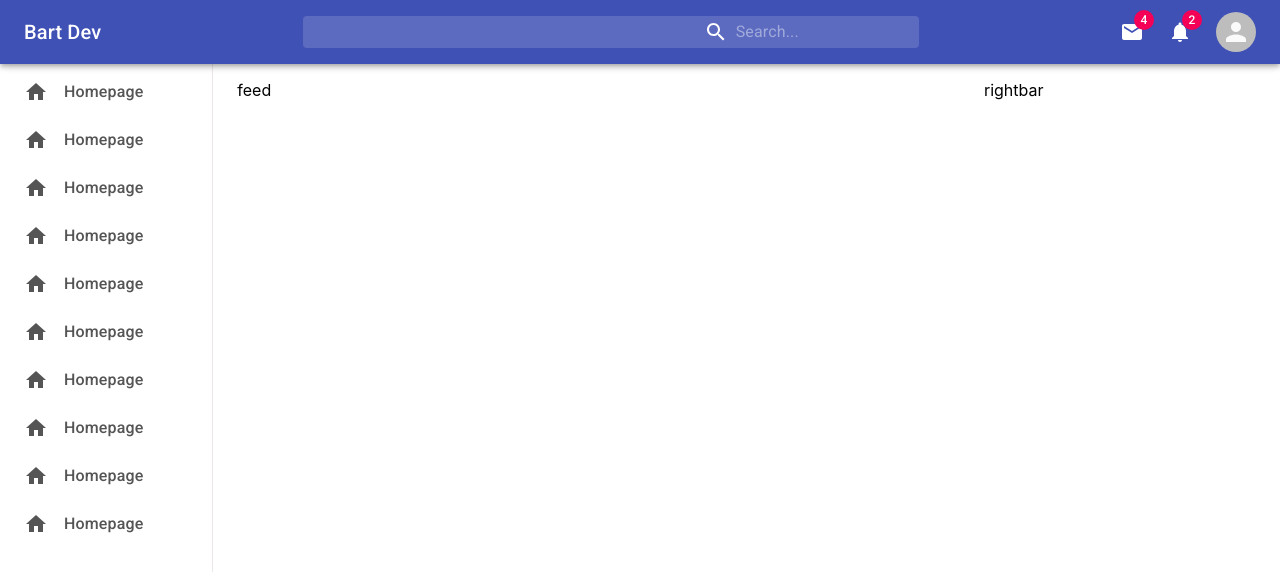
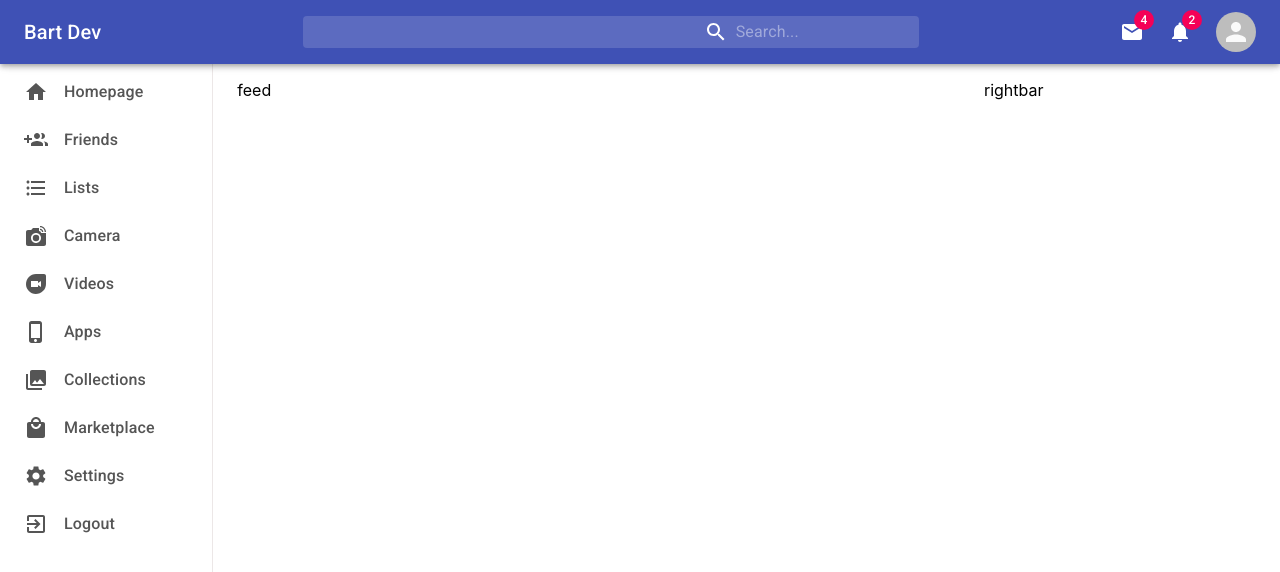
Before and after one commit to IlyaKrapivnoy/material_ui_responsive_site, a React (Create React App) app: page / in a window 1280 px wide. Shown: the top 572 px of the page. Built offline with nearby package versions, Linux system fonts and the light colour scheme.

Commit message:
add icons and items titles

```diff
--- a/src/components/Sidebar.jsx
+++ b/src/components/Sidebar.jsx
@@ -1,5 +1,14 @@
 import { Container, makeStyles, Typography } from '@material-ui/core';
 import { Home } from '@material-ui/icons';
+import GroupAddIcon from '@material-ui/icons/GroupAdd';
+import FormatListBulletedIcon from '@material-ui/icons/FormatListBulleted';
+import LinkedCameraIcon from '@material-ui/icons/LinkedCamera';
+import DuoIcon from '@material-ui/icons/Duo';
+import PhoneIphoneIcon from '@material-ui/icons/PhoneIphone';
+import CollectionsIcon from '@material-ui/icons/Collections';
+import LocalMallIcon from '@material-ui/icons/LocalMall';
+import SettingsIcon from '@material-ui/icons/Settings';
+import ExitToAppIcon from '@material-ui/icons/ExitToApp';
 
 const useStyles = makeStyles((theme) => ({
   container: {
@@ -46,40 +55,40 @@ function Sidebar() {
         <Typography className={classes.text}>Homepage</Typography>
       </div>
       <div className={classes.item}>
-        <Home className={classes.icon} />
-        <Typography className={classes.text}>Homepage</Typography>
+        <GroupAddIcon className={classes.icon} />
+        <Typography className={classes.text}>Friends</Typography>
       </div>
       <div className={classes.item}>
-        <Home className={classes.icon} />
-        <Typography className={classes.text}>Homepage</Typography>
+        <FormatListBulletedIcon className={classes.icon} />
+        <Typography className={classes.text}>Lists</Typography>
       </div>
       <div className={classes.item}>
-        <Home className={classes.icon} />
-        <Typography className={classes.text}>Homepage</Typography>
+        <LinkedCameraIcon className={classes.icon} />
+        <Typography className={classes.text}>Camera</Typography>
       </div>
       <div className={classes.item}>
-        <Home className={classes.icon} />
-        <Typography className={classes.text}>Homepage</Typography>
+        <DuoIcon className={classes.icon} />
+        <Typography className={classes.text}>Videos</Typography>
       </div>
       <div className={classes.item}>
-        <Home className={classes.icon} />
-        <Typography className={classes.text}>Homepage</Typography>
+        <PhoneIphoneIcon className={classes.icon} />
+        <Typography className={classes.text}>Apps</Typography>
       </div>
       <div className={classes.item}>
-        <Home className={classes.icon} />
-        <Typography className={classes.text}>Homepage</Typography>
+        <CollectionsIcon className={classes.icon} />
+        <Typography className={classes.text}>Collections</Typography>
       </div>
       <div className={classes.item}>
-        <Home className={classes.icon} />
-        <Typography className={classes.text}>Homepage</Typography>
+        <LocalMallIcon className={classes.icon} />
+        <Typography className={classes.text}>Marketplace</Typography>
       </div>
       <div className={classes.item}>
-        <Home className={classes.icon} />
-        <Typography className={classes.text}>Homepage</Typography>
+        <SettingsIcon className={classes.icon} />
+        <Typography className={classes.text}>Settings</Typography>
       </div>
       <div className={classes.item}>
-        <Home className={classes.icon} />
-        <Typography className={classes.text}>Homepage</Typography>
+        <ExitToAppIcon className={classes.icon} />
+        <Typography className={classes.text}>Logout</Typography>
       </div>
     </Container>
   );
```
